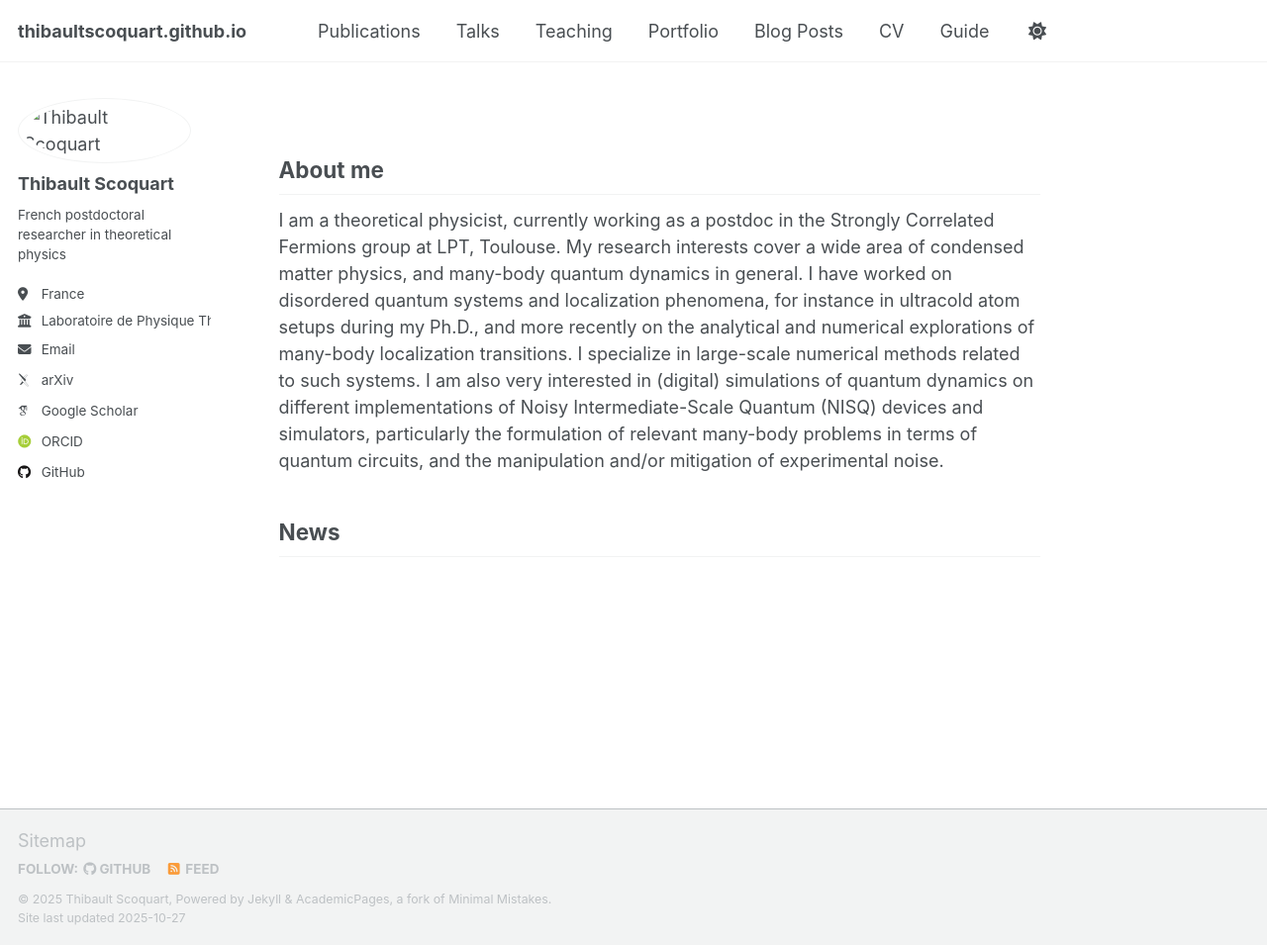
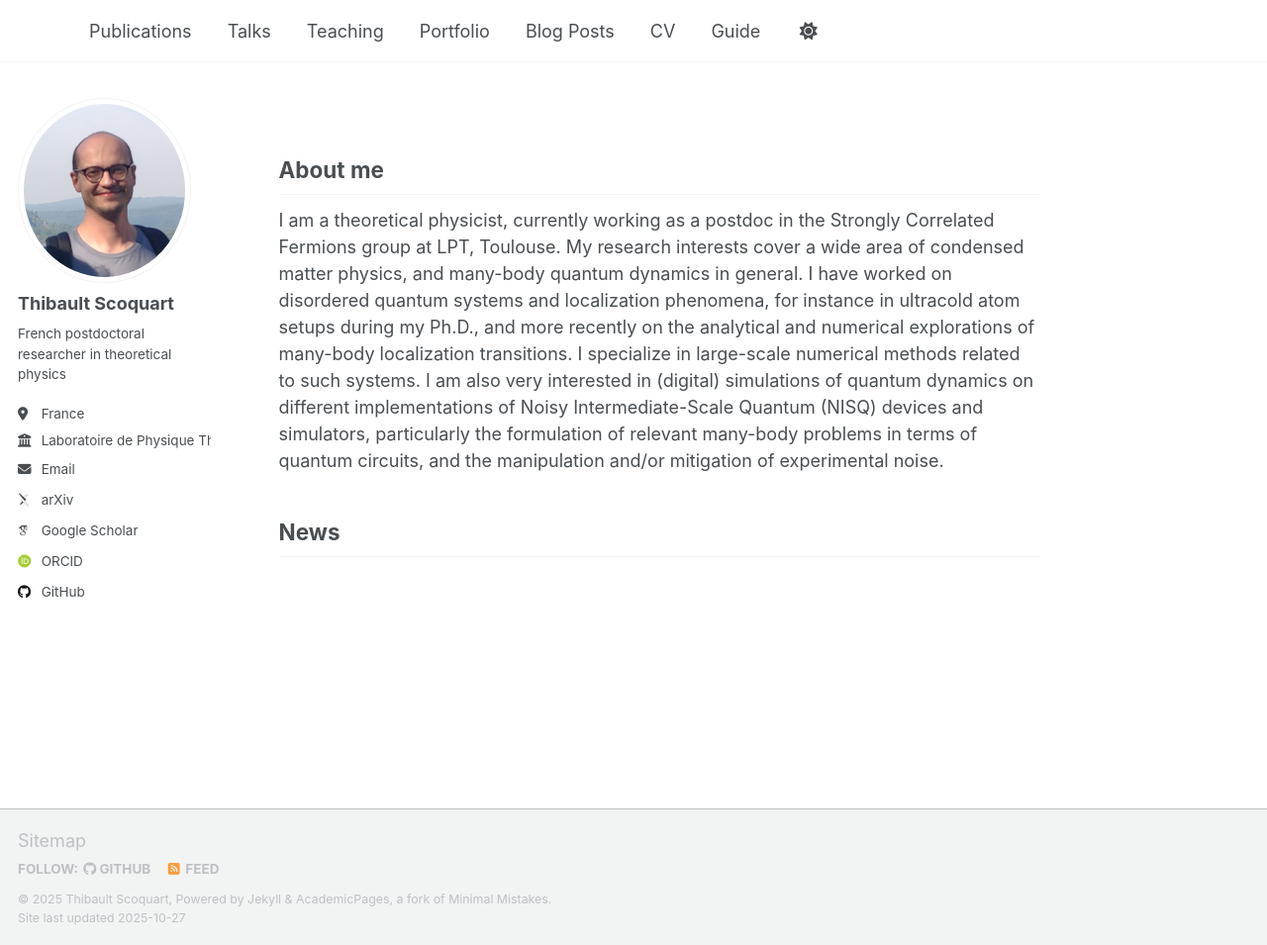
Before and after one commit to thibaultscoquart/thibaultscoquart.github.io, a Jekyll site: the page built from _pages/about.md, in a window 1280 px wide and 955 px high. Shown: the whole window at 99% size. Built offline with Jekyll 4.4.1, drawn with Linux system fonts in a browser that asks for light colours; some web fonts are replaced; a script that is not in the unit is left out.

Commit message:
Update _config.yml

```diff
--- a/_config.yml
+++ b/_config.yml
@@ -9,7 +9,7 @@
 # Basic Site Settings
 locale                   : "en-US"
 site_theme               : "default" # Currently available options are "default", "air"
-title                    : #"Personal webpage of Thibault Scoquart"
+title                    : "                "
 title_separator          : #"-"
 name                     : &name "Thibault Scoquart"
 description              : &description "Personal webpage of Thibault Scoquart"   # Update this with a general description of your site, this is the default if not overridden by a page
@@ -23,7 +23,7 @@ repository               : "thibaultscoquart/thibaultscoquart.github.io"
 #               Additional customization can be done by editing /_includes/author-profile.html
 author:
   # Biographic information
-  avatar           : "images/Konigstein_pic_2024.jpg"
+  avatar           : "Konigstein_pic_2024.jpg"
   name             : "Thibault Scoquart"
   pronouns         : # example: "she/her"
   bio              : "French postdoctoral researcher in theoretical physics"
```
